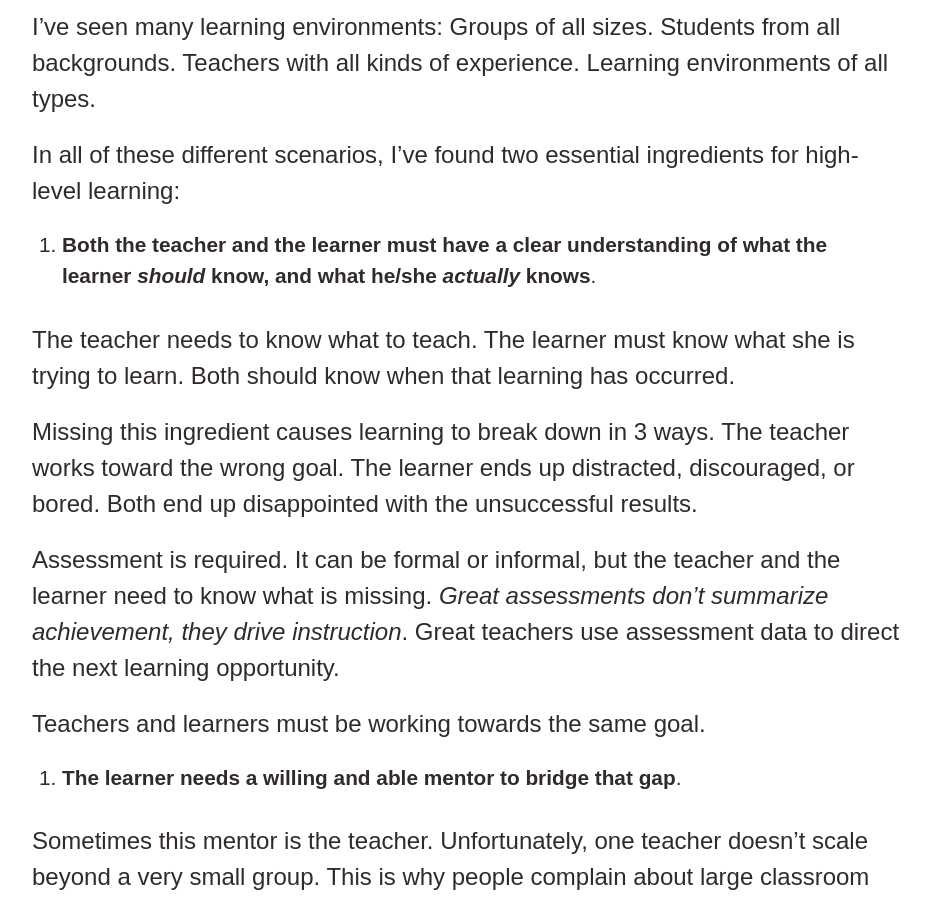
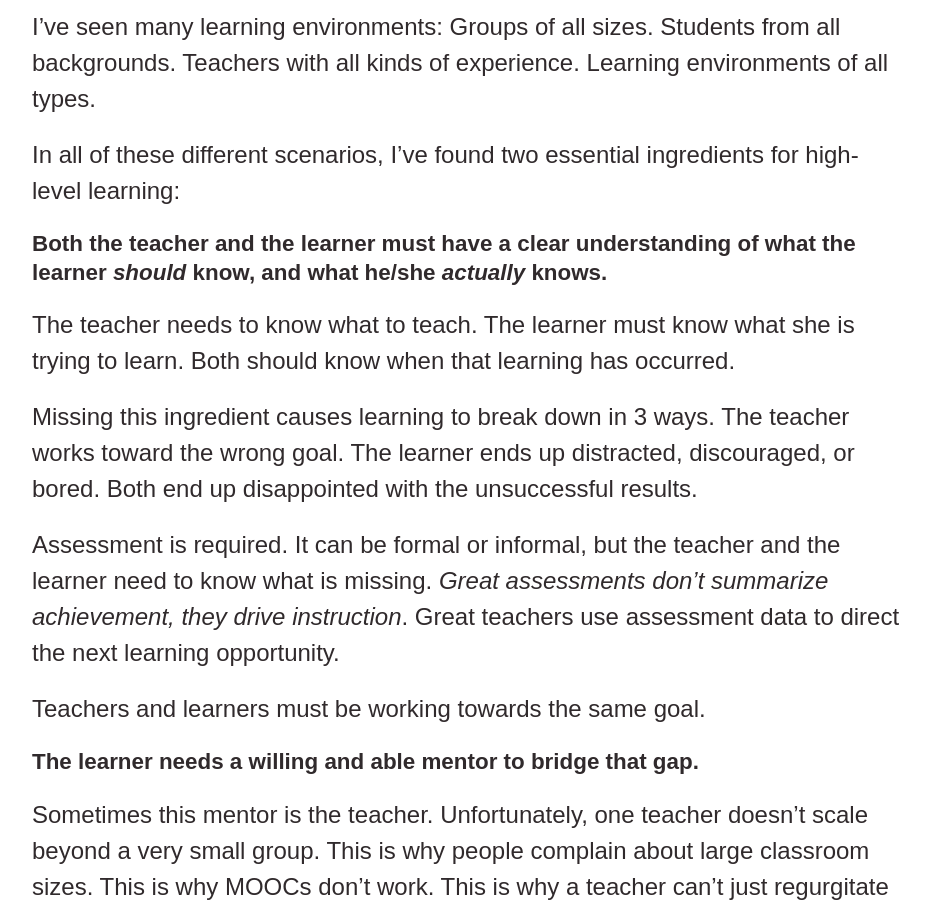
Before and after one commit to calebhicks/calebhicks.github.io, a Jekyll site: the page built from _posts/2014-12-10-ingredients-high-level-learning.markdown, in a window 1280 px wide and 900 px high, scrolled down 503 px. Shown: the whole window, without its empty margins (173-1103 px from the left). Built offline with Jekyll 4.4.1, drawn with Linux system fonts in a browser that asks for light colours; some web fonts are replaced; comment, search, counter and statistics services are not loaded; some of the changed lines change nothing that is shown.

Commit message:
updates numbers to headers

```diff
--- a/_posts/2014-12-10-ingredients-high-level-learning.markdown
+++ b/_posts/2014-12-10-ingredients-high-level-learning.markdown
@@ -19,7 +19,7 @@ I've seen many learning environments: Groups of all sizes. Students from all bac
 
 In all of these different scenarios, I've found two essential ingredients for high-level learning:
 
-1. **Both the teacher and the learner must have a clear understanding of what the learner *should* know, and what he/she *actually* knows**.
+### Both the teacher and the learner must have a clear understanding of what the learner *should* know, and what he/she *actually* knows.
 
 The teacher needs to know what to teach. The learner must know what she is trying to learn. Both should know when that learning has occurred.
 
@@ -29,7 +29,7 @@ Assessment is required. It can be formal or informal, but the teacher and the le
 
 Teachers and learners must be working towards the same goal.
 
-2. **The learner needs a willing and able mentor to bridge that gap**.
+### The learner needs a willing and able mentor to bridge that gap.
 
 Sometimes this mentor is the teacher. Unfortunately, one teacher doesn't scale beyond a very small group. This is why people complain about large classroom sizes. This is why MOOCs don't work. This is why a teacher can't just regurgitate the same Powerpoint presentation for a decade and expect great outcomes.
 
```
